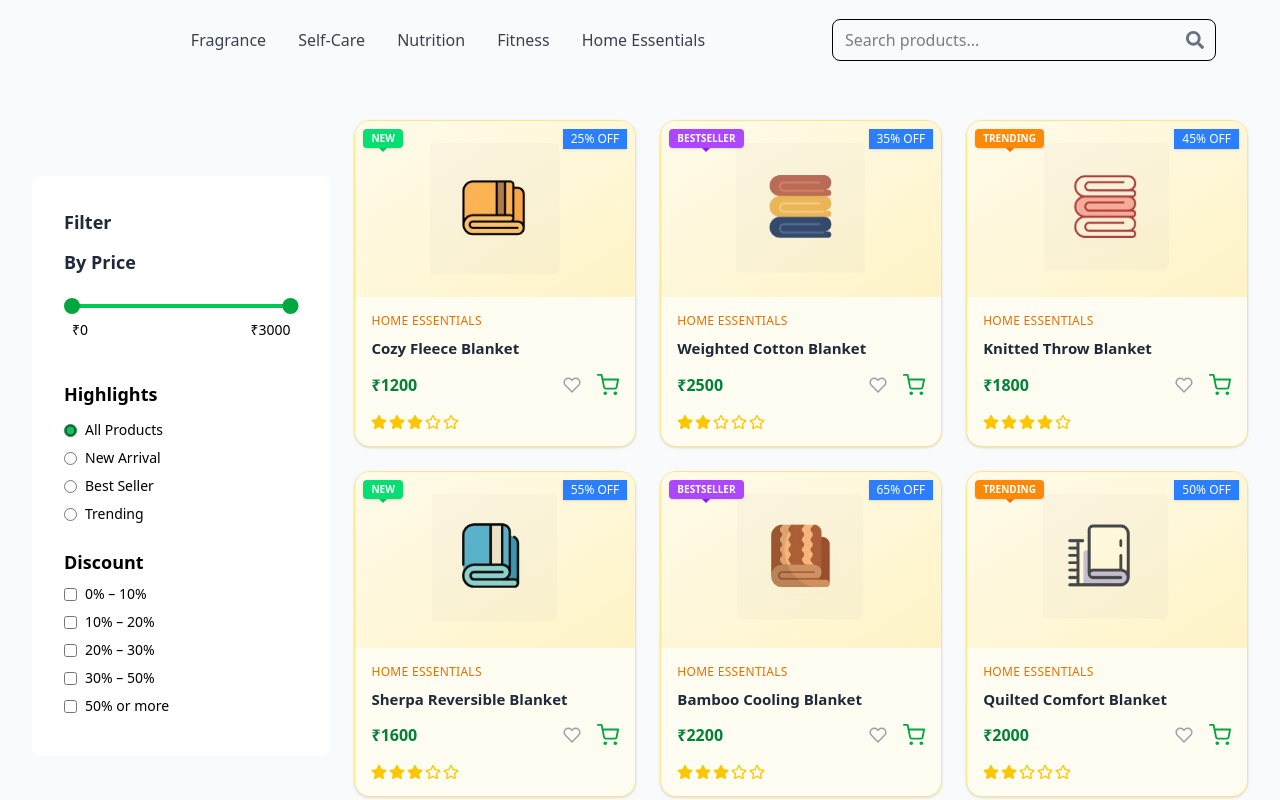
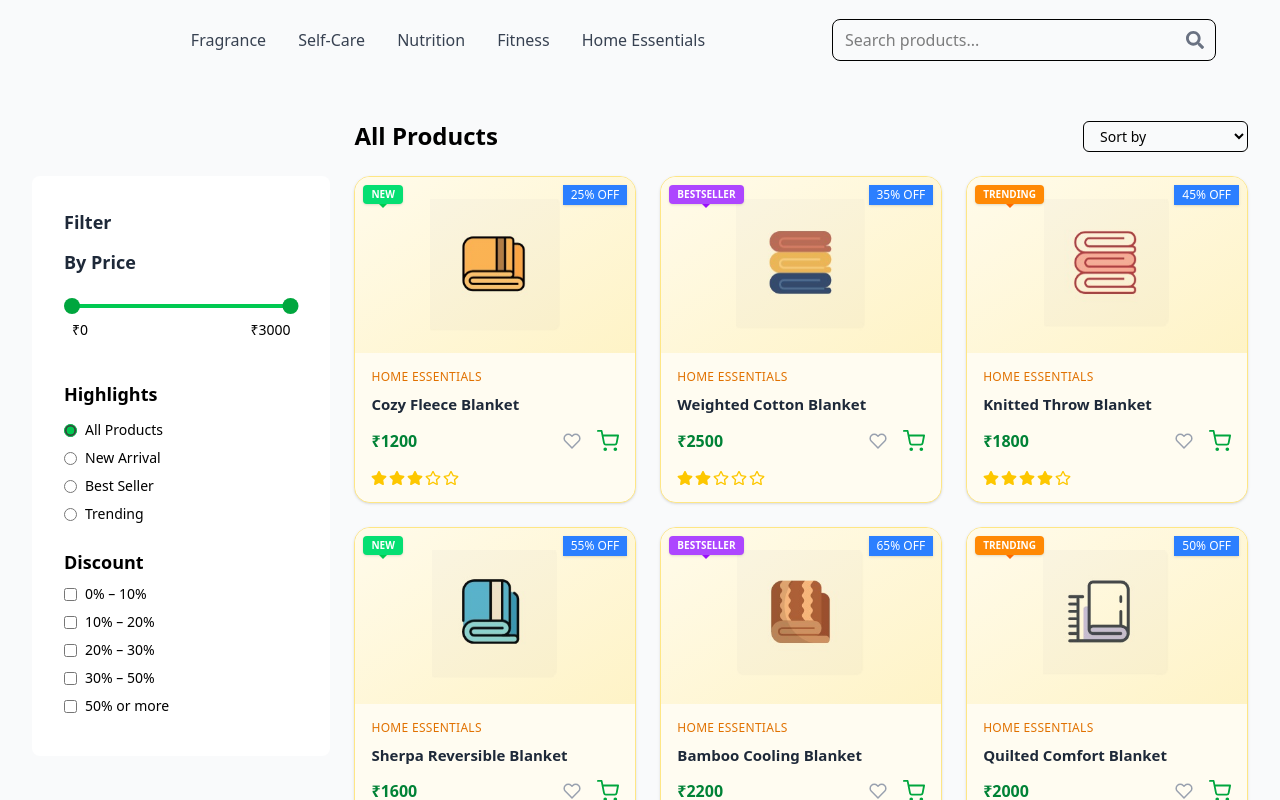
Before and after one commit to rangari-rani/buildwithrani-react-product-module, a React (Vite) app: page / in a window 1280 px wide. Shown: the top 800 px of the page. Built offline with nearby package versions, Linux system fonts and the light colour scheme.

Commit message:
updated layout

```diff
--- a/src/components/Product/ProductList/ProductList.tsx
+++ b/src/components/Product/ProductList/ProductList.tsx
@@ -141,7 +141,7 @@ export default function ProductList() {
         </div>
 
         {/* Sort Bar */}
-        {/* <SortBar title="All Products" setSortOption={setSortOption} /> */}
+        <SortBar title="All Products" setSortOption={setSortOption} />
 
         {/* Product Grid */}
         <div className="grid grid-cols-1 sm:grid-cols-2 lg:grid-cols-3 gap-6">
```
